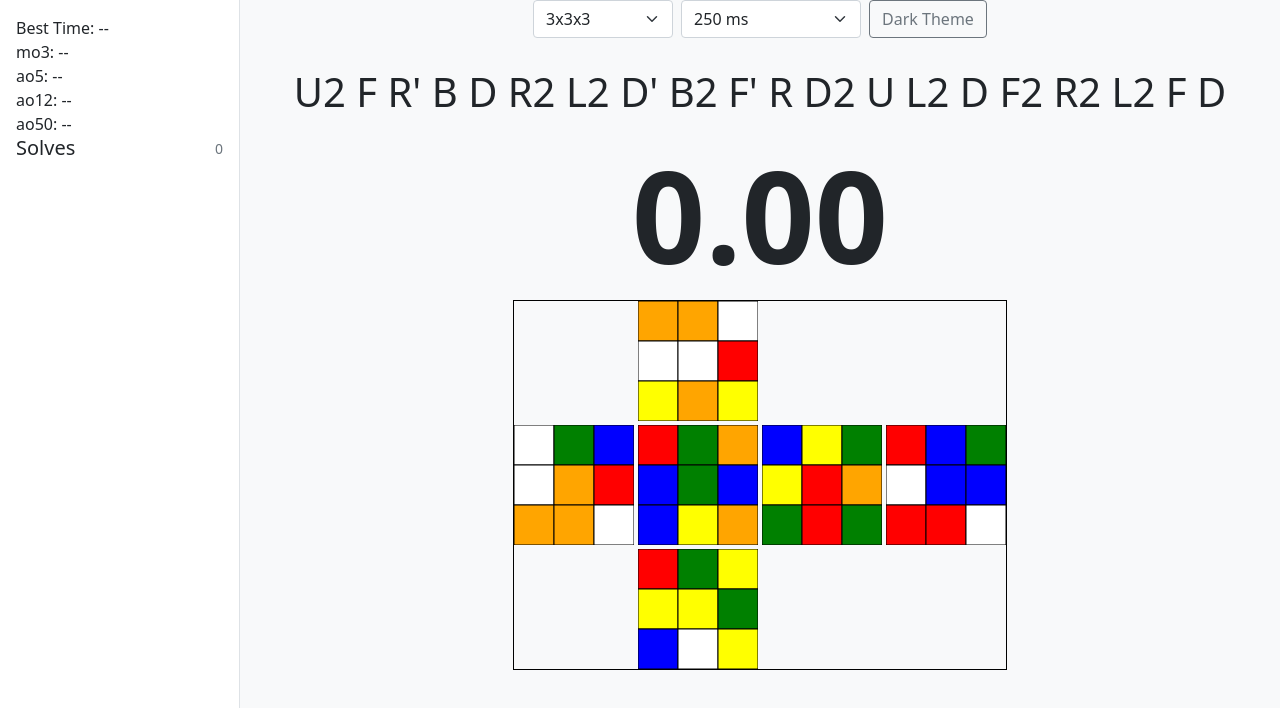
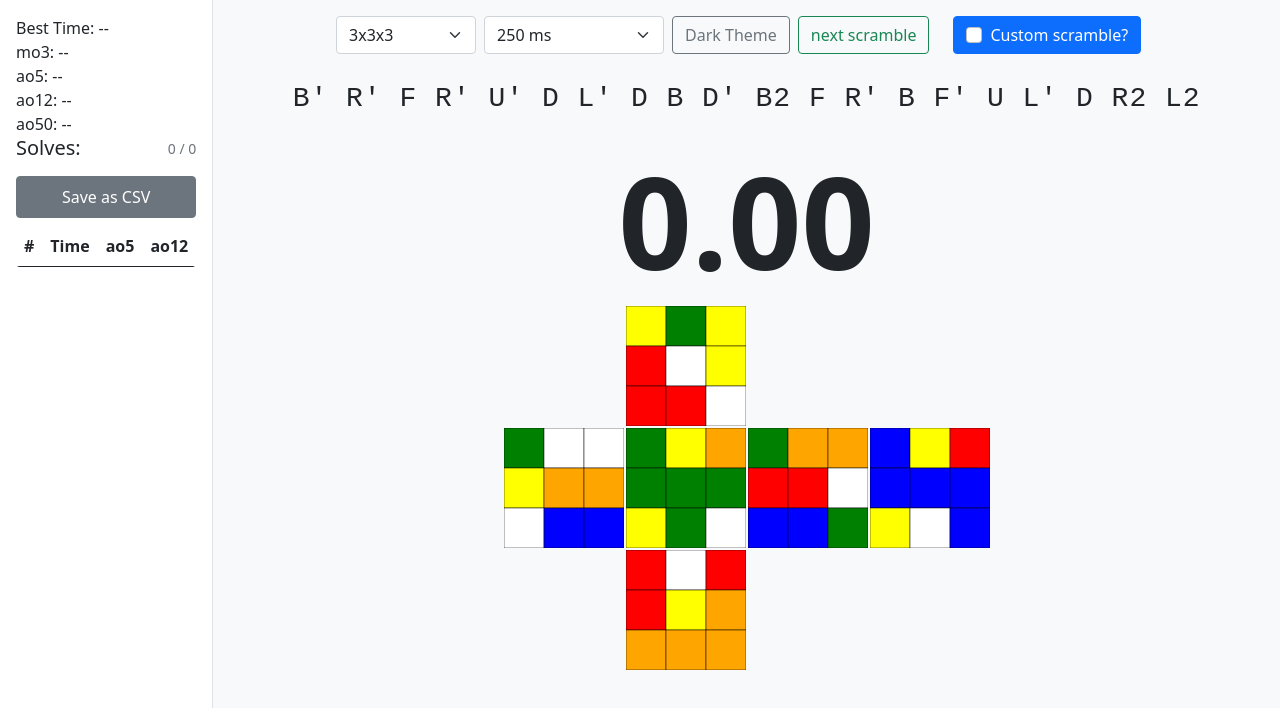
Before and after one commit to Jais-Shreyas/rf-timer, a React (Vite) app: page / in a window 1280 px wide. Shown: the top 708 px of the page. Built offline with nearby package versions, Linux system fonts and the light colour scheme.

Commit message:
Fixed scramble showcase for 2*2, and several visuals, and times table

```diff
--- a/src/CubeSVG.tsx
+++ b/src/CubeSVG.tsx
@@ -5,6 +5,7 @@ type CubeFaceColors = string[][];
 interface CubeSVGProps {
   faceColors: CubeFaceColors;
   size?: number;
+  mode?: number;
 }
 
 const colorMap = new Map<string, string>([
@@ -17,12 +18,12 @@ const colorMap = new Map<string, string>([
   [" ", "transparent"],
 ]);
 
-const CubeSVG: React.FC<CubeSVGProps> = ({ faceColors, size = 30 }) => {
+const CubeSVG: React.FC<CubeSVGProps> = ({ faceColors, size = 30, mode = 3 }) => {
   return (
     <svg
-      width={size * 3}
-      height={size * 3}
-      viewBox={`0 0 ${size * 3} ${size * 3}`}
+      width={size * mode}
+      height={size * mode}
+      viewBox={`0 0 ${size * mode} ${size * mode}`}
     >
       {faceColors.map((row, i) =>
         row.map((color, j) => (
@@ -34,7 +35,7 @@ const CubeSVG: React.FC<CubeSVGProps> = ({ faceColors, size = 30 }) => {
             height={size}
             fill={colorMap.get(color) || "gray"}
             stroke="black"
-            strokeWidth={faceColors[i][j] !== " " ? 1 : 0}
+            strokeWidth={faceColors[i][j] !== " " ? 0.5 : 0}
           />
         ))
       )}
--- a/src/Scramble.tsx
+++ b/src/Scramble.tsx
@@ -1,4 +1,4 @@
-const moves = ["R ", "R\'", "R2", "L ", "L\'", "L2", "F ", "F\'", "F2", "U ", "U\'", "U2", "B ", "B\'", "B2", "D ", "D\'", "D2"];
+const moves = ["R ", "R\'", "R2", "L ", "L\'", "L2", "F ", "F\'", "F2", "B ", "B\'", "B2", "U ", "U\'", "U2", "D ", "D\'", "D2"];
 
 const Scramble = (type: number) => {
   var n = 0;
@@ -11,18 +11,33 @@ const Scramble = (type: number) => {
   let generatedScramble = [];
   generatedScramble[0] = Math.floor(Math.random() * 18);
   generatedScramble[1] = Math.floor(Math.random() * 18);
+  if (type == 2) {
+    while (Math.floor(generatedScramble[1] / 6) === Math.floor(generatedScramble[0] / 6)) {
+      generatedScramble[1] = Math.floor(Math.random() * 18);
+    }
+  } else if (type == 3) {
     while (Math.floor(generatedScramble[1] / 3) === Math.floor(generatedScramble[0] / 3)) {
       generatedScramble[1] = Math.floor(Math.random() * 18);
     }
+  }
   for (let i = 2; i < n; i++) {
     generatedScramble[i] = Math.floor(Math.random() * 18);
-    if (Math.floor(generatedScramble[i] / 3) === Math.floor(generatedScramble[i - 1] / 3)) {
+    if (type == 2) {
+      if (Math.floor(generatedScramble[i] / 6) === Math.floor(generatedScramble[i - 1] / 6)) {
+        // avoid R2 L
         i--;
         continue;
       }
-    if (Math.floor(generatedScramble[i] / 6) === Math.floor(generatedScramble[i - 2] / 6)) {
+    } else if (type == 3) {
+      if (Math.floor(generatedScramble[i] / 3) === Math.floor(generatedScramble[i - 1] / 3)) {
+        // this stops R R2, R L is allowed
         i--;
         continue;
+      } else if ((Math.floor(generatedScramble[i] / 6) === Math.floor(generatedScramble[i - 1] / 6) && Math.floor(generatedScramble[i - 1] / 6) === Math.floor(generatedScramble[i - 2] / 6))) {
+        // this stops R L R2
+        i--;
+        continue;
+      }
     }
   }
   return generatedScramble.map(index => moves[index]);
@@ -50,7 +65,7 @@ function swap<T>(arr: T[][], x1: number, y1: number, x2: number, y2: number): vo
 }
 
 
-const getScrambledCube = (scramble: string[]): string[][][] => {
+const getScrambledCube = (scramble: string[], mode: number = 3): string[][][] => {
   var AllFaces: string[][] = [
     [" ", " ", " ", "W", "W", "W", " ", " ", " ", " ", " ", " "],
     [" ", " ", " ", "W", "W", "W", " ", " ", " ", " ", " ", " "],
@@ -112,15 +127,50 @@ const getScrambledCube = (scramble: string[]): string[][][] => {
       }
     }
   });
+  if (mode == 2) {
+    const topFace: string[][] = [
+      [AllFaces[0][3], AllFaces[0][5]],
+      [AllFaces[2][3], AllFaces[2][5]]
+    ];
+    const leftFace: string[][] = [
+      [AllFaces[3][0], AllFaces[3][2]],
+      [AllFaces[5][0], AllFaces[5][2]]
+    ];
+    const frontFace: string[][] = [
+      [AllFaces[3][3], AllFaces[3][5]],
+      [AllFaces[5][3], AllFaces[5][5]]
+    ];
+    const rightFace: string[][] = [
+      [AllFaces[3][6], AllFaces[3][8]],
+      [AllFaces[5][6], AllFaces[5][8]]
+    ];
+    const backFace: string[][] = [
+      [AllFaces[3][9], AllFaces[3][11]],
+      [AllFaces[5][9], AllFaces[5][11]]
+    ];
+    const downFace: string[][] = [
+      [AllFaces[6][3], AllFaces[6][5]],
+      [AllFaces[8][3], AllFaces[8][5]]
+    ];
+    const blankFace: string[][] = [
+      [" ", " "],
+      [" ", " "]
+    ];
+    const differentFaces: string[][][] = [blankFace, topFace, leftFace, frontFace, rightFace, backFace, downFace];
+    return differentFaces;
+  } else if (mode == 3) {
     const topFace: string[][] = [AllFaces[0].slice(3, 6), AllFaces[1].slice(3, 6), AllFaces[2].slice(3, 6)];
     const leftFace: string[][] = [AllFaces[3].slice(0, 3), AllFaces[4].slice(0, 3), AllFaces[5].slice(0, 3)];
     const rightFace: string[][] = [AllFaces[3].slice(6, 9), AllFaces[4].slice(6, 9), AllFaces[5].slice(6, 9)];
     const backFace: string[][] = [AllFaces[3].slice(9, 12), AllFaces[4].slice(9, 12), AllFaces[5].slice(9, 12)];
     const frontFace: string[][] = [AllFaces[3].slice(3, 6), AllFaces[4].slice(3, 6), AllFaces[5].slice(3, 6)];
-  const bottomFace: string[][] = [AllFaces[6].slice(3, 6), AllFaces[7].slice(3, 6), AllFaces[8].slice(3, 6)];
-  const differentFaces: string[][][] = [topFace, leftFace, frontFace, rightFace, backFace, bottomFace];
-  console.log(differentFaces);
+    const downFace: string[][] = [AllFaces[6].slice(3, 6), AllFaces[7].slice(3, 6), AllFaces[8].slice(3, 6)];
+    const blankFace: string[][] = [[" ", " ", " "], [" ", " ", " "], [" ", " ", " "]];
+    const differentFaces: string[][][] = [blankFace, topFace, leftFace, frontFace, rightFace, backFace, downFace];
     return differentFaces;
+  } else {
+    return [];
+  }
 };
 
 export { Scramble, getScrambledCube };
--- a/src/Timer.tsx
+++ b/src/Timer.tsx
@@ -1,4 +1,4 @@
-import { useEffect, useState } from "react";
+import { useEffect, useState, useRef } from "react";
 import { Scramble, getScrambledCube } from "./Scramble";
 import CubeSVG from "./CubeSVG";
 import './Timer.css';
@@ -9,6 +9,61 @@ type Solve = {
   verdict: string
 };
 
+type ScrambleInputProps = {
+  scramble: string[];
+  setScramble: (s: string[]) => void;
+};
+
+const ScrambleInput = ({ scramble, setScramble }: ScrambleInputProps) => {
+  const textareaRef = useRef<HTMLTextAreaElement>(null); // define ref
+
+  return (
+    <div className="d-flex justify-content-center">
+      <textarea
+        ref={textareaRef}
+        placeholder="Enter your custom scramble"
+        value={scramble.join(" ")}
+        autoFocus={true}
+        onChange={(e) => {
+          const value = e.target.value.trim();
+          const parsedScramble: string[] = [];
+          for (let ele of value.split("")) {
+            if (["F", "R", "U", "B", "L", "D"].includes(ele)) {
+              parsedScramble.push(ele);
+            } else if (ele === "'" || ele === "2") {
+              if (parsedScramble.length === 0) continue;
+              if (parsedScramble[parsedScramble.length - 1].length === 1) {
+                parsedScramble[parsedScramble.length - 1] += ele;
+              }
+            }
+          }
+          setScramble(parsedScramble);
+          const textarea = e.target;
+          textarea.style.height = "auto";
+          textarea.style.height = textarea.scrollHeight + "px";
+        }}
+        className="text-center shadow-sm"
+        style={{
+          width: "60%",
+          maxWidth: "800px",
+          minWidth: "300px",
+          minHeight: "100px",
+          fontFamily: "monospace",
+          fontSize: "1.25rem",
+          padding: "10px 14px",
+          borderRadius: "12px",
+          border: "2px solid #ccc",
+          transition: "border-color 0.2s ease, box-shadow 0.2s ease",
+          overflow: "hidden",
+        }}
+        onFocus={(e) => (e.target.style.borderColor = "#0d6efd")}
+        onBlur={(e) => (e.target.style.borderColor = "#ccc")}
+      />
+    </div>
+  );
+};
+
+
 export default function Timer() {
   const [time, setTime] = useState<number>(0);
   const [isRunning, setIsRunning] = useState<boolean>(false);
@@ -16,13 +71,18 @@ export default function Timer() {
   const [isReady, setIsReady] = useState<boolean>(false);
   const [hasStopped, setHasStopped] = useState<boolean>(false);
   const [holdTimeout, setHoldTimeout] = useState<number | undefined>(undefined);
-  const [holdDuration, setHoldDuration] = useState<number>(250);
-  const [solveTimes, setSolveTimes] = useState<Solve[][]>(JSON.parse(localStorage.getItem("solveTimes") || "[[], []]"));
-  const [mode, setMode] = useState<number>(3);
+  const [holdDuration, setHoldDuration] = useState<number>(localStorage.getItem("holdDuration") ? Number(localStorage.getItem("holdDuration")) : 250);
+  const [solveTimes, setSolveTimes] = useState<Solve[][]>(() => {
+    const saved = JSON.parse(localStorage.getItem("solveTimes") || "[[], []]");
+    return saved.map((solves: Solve[]) =>
+      solves.map(solve => ({ ...solve, attemptedAt: new Date(solve.attemptedAt) }))
+    );
+  });
+  const [mode, setMode] = useState<number>(localStorage.getItem("mode") ? Number(localStorage.getItem("mode")) : 3);
   const [scramble, setScramble] = useState<string[]>(Scramble(mode));
-  const [faces, setFaces] = useState<string[][][]>(() => getScrambledCube(scramble));
+  const [faces, setFaces] = useState<string[][][]>(() => getScrambledCube(scramble, mode));
   const [isSeeingSolve, setIsSeeingSolve] = useState<number>(-1);
-  const blankFace = [[" ", " ", " "], [" ", " ", " "], [" ", " ", " "]];
+  const [isUsingCustomScramble, setIsUsingCustomScramble] = useState<boolean>(false);
 
   useEffect(() => {
     let interval: number | undefined;
@@ -41,6 +101,9 @@ export default function Timer() {
 
   useEffect(() => {
     const handleKeyDown = (e: KeyboardEvent) => {
+      const tag = (e.target as HTMLElement).tagName.toLowerCase();
+      if (tag === "input" || tag === "textarea") return;
+
       if (isSeeingSolve !== -1) return;
       if (e.code === "Space") {
         e.preventDefault();
@@ -146,14 +209,17 @@ export default function Timer() {
     return bestTime === Infinity ? "--" : formatTime(bestTime);
   };
 
-  const ao = (n: number): string => {
-    var lastNSolves = solveTimes[mode - 2].slice(-n);
+  const ao = (n: number, timeList: Solve[]): string => {
+    console.log("timeList", timeList);
+    var lastNSolves = timeList.slice(-n);
+    console.log("lastNSolves", lastNSolves);
     if (lastNSolves.length < n) return "--";
     var dnfs = lastNSolves.filter(solve => solve.verdict === "DNF").length;
     if (dnfs >= 2) return "DNF";
     var times = lastNSolves.map(solve => solve.verdict === "DNF" ? Infinity : solve.solveTime + 2000 * (solve.verdict === "+2" ? 1 : 0)).sort((a, b) => a - b);
     var sum = times.slice(1, n - 1).reduce((a, b) => a + b);
     var average = sum / (n - 2);
+    console.log(average);
     return formatTime(average);
   }
 
@@ -201,7 +267,7 @@ export default function Timer() {
   const effectiveTextColor = theme === 'dark' ? 'text-light' : 'text-dark';
 
   useEffect(() => {
-    setFaces(getScrambledCube(scramble));
+    setFaces(getScrambledCube(scramble, mode));
   }, [scramble]);
 
   const updateStatus = (index: number, status: string) => {
@@ -213,69 +279,117 @@ export default function Timer() {
     });
   }
 
+  const downloadCSV = () => {
+    const headers = ["Attempted At", "Solve Time", "Scramble", "Verdict"];
+    const rows = solveTimes[mode - 2].slice().reverse().map(solve => [
+      new Date(solve.attemptedAt).toLocaleString("en-IN", { timeZone: "Asia/Kolkata" }).split(',').join(''),
+      formatTime(solve.solveTime),
+      solve.scramble.join(" "),
+      solve.verdict
+    ]);
+    console.log(rows);
+    const csvContent = [headers, ...rows]
+      .map(e => e.join(","))
+      .join("\n");
+
+    const blob = new Blob([csvContent], { type: "text/csv;charset=utf-8;" });
+    const url = URL.createObjectURL(blob);
+    const link = document.createElement("a");
+    link.href = url;
+    link.setAttribute("download", `solves_${new Date().toLocaleString("en-IN", { timeZone: "Asia/Kolkata" }).split(', ').join('_').split(' ').join('')}.csv`);
+    document.body.appendChild(link);
+    link.click();
+    document.body.removeChild(link);
+  };
+
   return (
     <div className={`d-flex align-items-stretch min-vh-100 transition-colors ${backgroundClass}`}>
       <aside
         className={`p-3 border-end h-80 ${theme === 'dark' ? 'bg-dark text-light border-dark' : 'bg-white text-dark'}`}
-        style={{ width: 240, display: "flex", flexDirection: "column", height: "100vh" }}
+        style={{ width: 'auto', display: "flex", flexDirection: "column", height: "100vh" }}
       >
         <div className={effectiveTextColor}>Best Time: {bestTime()}</div>
         <div className={effectiveTextColor}>mo3: {mo3()}</div>
-        <div className={effectiveTextColor}>ao5: {ao(5)}</div>
-        <div className={effectiveTextColor}>ao12: {ao(12)}</div>
-        <div className={effectiveTextColor}>ao50: {ao(50)}</div>
+        <div className={effectiveTextColor}>ao5: {ao(5, solveTimes[mode - 2])}</div>
+        <div className={effectiveTextColor}>ao12: {ao(12, solveTimes[mode - 2])}</div>
+        <div className={effectiveTextColor}>ao50: {ao(50, solveTimes[mode - 2])}</div>
 
         <div className="d-flex justify-content-between align-items-center mb-3">
-          <h5 className={`mb-0 ${effectiveTextColor}`}>Solves</h5>
-          <small className={`text-muted ${effectiveTextColor}`}>{solveTimes[mode - 2].length}</small>
+          <h5 className={`mb-0 ${effectiveTextColor}`}>Solves:</h5>
+          <small
+            className={`text-muted ${effectiveTextColor}`}>
+            {solveTimes[mode - 2].filter(attempt => attempt.verdict !== "DNF").length} / {solveTimes[mode - 2].length}
+          </small>
         </div>
+        <button className="mb-2 btn btn-secondary py-2"
+          onClick={downloadCSV}
+        >
+          Save as CSV
+        </button>
 
         <div
-          className="list-group flex-grow-1"
+          className="list-group"
           style={{
-            overflowY: "auto",
+            scrollbarWidth: "none",
             msOverflowStyle: "none",
-            scrollbarWidth: "none"
+            overflowY: "hidden",
           }}
         >
-          {solveTimes[mode - 2].slice().reverse().map((element, revIndex) => (
-            <button
-              key={revIndex}
-              type="button"
-              className={`list-group-item list-group-item-action d-flex justify-content-between align-items-center ${theme === 'dark' ? 'bg-transparent text-light' : ''}`}
-              onClick={() => setIsSeeingSolve(solveTimes[mode - 2].length - revIndex - 1)}
-            >
-              <small className="text-muted">#{solveTimes[mode - 2].length - revIndex}</small>
-              <span className={effectiveTextColor}>{element.verdict === "DNF" ? "DNF" : formatTime(element.solveTime + 2000 * (element.verdict === "+2" ? 1 : 0))}{element.verdict === "+2" ? "+" : ""}</span>
-              <small
-                className="text-danger ms-3 glow-hover"
-                style={{ cursor: "pointer" }}
-                onClick={(e) => {
-                  e.stopPropagation();
-                  setSolveTimes(prev => {
-                    const updated = [...prev];
-                    const originalIndex = updated[mode - 2].length - 1 - revIndex;
-                    updated[mode - 2] = updated[mode - 2].filter((_, i) => i !== originalIndex);
-                    localStorage.setItem("solveTimes", JSON.stringify(updated));
-                    return updated;
-                  });
-                }}
-              >
-                &times;
-              </small>
-            </button>
-          ))}
+          <div className="table-responsive">
+            <style>
+              {`.table-responsive::-webkit-scrollbar {display: none;}`}
+            </style>
+            <table className={`table table-hover align-middle text-center mb-0 ${theme === 'dark' ? 'table-dark' : ''}`}>
+              <thead>
+                <tr>
+                  <th scope="col" style={{ width: "10%" }}>#</th>
+                  <th scope="col" style={{ width: "30%" }}>Time</th>
+                  <th scope="col" style={{ width: "30%" }}>ao5</th>
+                  <th scope="col" style={{ width: "30%" }}>ao12</th>
+                </tr>
+              </thead>
+              <tbody>
+                {[...solveTimes[mode - 2]].reverse().map((element, revIndex) => {
+                  const originalIndex = solveTimes[mode - 2].length - revIndex - 1;
+                  const timeDisplay = element.verdict === "DNF"
+                    ? "DNF"
+                    : formatTime(element.solveTime + 2000 * (element.verdict === "+2" ? 1 : 0)) +
+                    (element.verdict === "+2" ? "+" : "");
+                  const ao5Display = ao(5, solveTimes[mode - 2].slice(0, originalIndex + 1));
+                  const ao12Display = ao(12, solveTimes[mode - 2].slice(0, originalIndex + 1));
+
+                  return (
+                    <tr
+                      key={revIndex}
+                      className="table-row-hover"
+                      style={{ cursor: "pointer" }}
+                      onClick={() => setIsSeeingSolve(originalIndex)}
+                    >
+                      <td className="text-muted">#{solveTimes[mode - 2].length - revIndex}</td>
+                      <td className={effectiveTextColor}>{timeDisplay}</td>
+                      <td className={effectiveTextColor}>{ao5Display}</td>
+                      <td className={effectiveTextColor}>{ao12Display}</td>
+                    </tr>
+                  );
+                })}
+              </tbody>
+            </table>
+          </div>
+
         </div>
       </aside>
 
 
-      <main className="flex-grow-1 d-flex flex-column align-items-center h-100 overflow-auto">
+      <main className="mt-3 flex-grow-1 d-flex flex-column align-items-center h-100 overflow-auto">
         <div className="mb-4 text-center d-flex gap-2">
           <select
             className="form-select"
             style={{ width: 140 }}
             value={mode}
-            onChange={(e) => setMode(Number(e.target.value))}
+            onChange={(e) => {
+              setMode(Number(e.target.value));
+              localStorage.setItem("mode", e.target.value);
+            }}
           >
             <option value={2}>2x2x2</option>
             <option value={3}>3x3x3</option>
@@ -284,7 +398,10 @@ export default function Timer() {
             className="form-select"
             style={{ width: 180 }}
             value={holdDuration}
-            onChange={(e) => setHoldDuration(Number(e.target.value))}
+            onChange={(e) => {
+              setHoldDuration(Number(e.target.value));
+              localStorage.setItem("holdDuration", e.target.value);
+            }}
           >
             <option value={250}>250 ms</option>
             <option value={500}>500 ms</option>
@@ -296,9 +413,45 @@ export default function Timer() {
           <button type="button" className="btn btn-outline-secondary" onClick={toggleTheme}>
             {theme === 'dark' ? 'Light' : 'Dark'} Theme
           </button>
+          <button type="button" className="btn btn-outline-success" onClick={() => setScramble(Scramble(mode))}>
+            next scramble
+          </button>
+          <label className="btn btn-primary fs-6 d-inline-flex align-items-center gap-2 mx-3">
+            <input
+              type="checkbox"
+              id="custom"
+              className="form-check-input m-0"
+              onChange={(e) => {
+                const checked = e.target.checked;
+                setIsUsingCustomScramble(checked);
+                if (!checked) {
+                  setScramble(Scramble(mode));
+                } else {
+                  setScramble([]);
+                }
+              }}
+            />
+            Custom scramble?
+          </label>
         </div>
 
-        <div className={`fs-1 text-center mb-3 ${isRunning ? "invisible" : ""}`}>{scramble.join(" ")}</div>
+        <div className={`text-center w-100 mb-4 ${isRunning ? "invisible" : ""}`}>
+          {isUsingCustomScramble ? (
+            <ScrambleInput scramble={scramble} setScramble={setScramble} />
+          ) : (
+            <div
+              className={`fs-3 fw-semibold ${getTextColor()}`}
+              style={{
+                fontFamily: "monospace",
+                letterSpacing: "1px",
+                userSelect: "none",
+              }}
+            >
+              {scramble.join(" ")}
+            </div>
+          )}
+        </div>
+
         <h1 className={`display-1 fw-bold ${getTextColor()}`} style={{ fontSize: "10vw", fontWeight: "bold" }}>
           {formatTime(time)}
         </h1>
@@ -308,24 +461,23 @@ export default function Timer() {
             display: "grid",
             gridTemplateColumns: "repeat(4, auto)",
             gridTemplateRows: "repeat(3, auto)",
-            gap: "4px",
+            gap: "2px",
             width: "fit-content",
-            border: "1px solid black",
           }}
           className={`${isRunning ? "invisible" : ""}`}
         >
-          <CubeSVG faceColors={blankFace} size={40} />
-          <CubeSVG faceColors={faces[0]} size={40} />
-          <CubeSVG faceColors={blankFace} size={40} />
-          <CubeSVG faceColors={blankFace} size={40} />
-          <CubeSVG faceColors={faces[1]} size={40} />
-          <CubeSVG faceColors={faces[2]} size={40} />
-          <CubeSVG faceColors={faces[3]} size={40} />
-          <CubeSVG faceColors={faces[4]} size={40} />
-          <CubeSVG faceColors={blankFace} size={40} />
-          <CubeSVG faceColors={faces[5]} size={40} />
-          <CubeSVG faceColors={blankFace} size={40} />
-          <CubeSVG faceColors={blankFace} size={40} />
+          <CubeSVG faceColors={faces[0]} size={40} mode={mode} />
+          <CubeSVG faceColors={faces[1]} size={40} mode={mode} />
+          <CubeSVG faceColors={faces[0]} size={40} mode={mode} />
+          <CubeSVG faceColors={faces[0]} size={40} mode={mode} />
+          <CubeSVG faceColors={faces[2]} size={40} mode={mode} />
+          <CubeSVG faceColors={faces[3]} size={40} mode={mode} />
+          <CubeSVG faceColors={faces[4]} size={40} mode={mode} />
+          <CubeSVG faceColors={faces[5]} size={40} mode={mode} />
+          <CubeSVG faceColors={faces[0]} size={40} mode={mode} />
+          <CubeSVG faceColors={faces[6]} size={40} mode={mode} />
+          <CubeSVG faceColors={faces[0]} size={40} mode={mode} />
+          <CubeSVG faceColors={faces[0]} size={40} mode={mode} />
         </div>
 
       </main>
@@ -342,12 +494,21 @@ export default function Timer() {
             onClick={(e) => e.stopPropagation()}
           >
             <div
-              className="fs-2 text-danger"
               onClick={() => setIsSeeingSolve(-1)}
-              style={{ cursor: 'pointer' }}
+              className="d-flex justify-content-center align-items-center fs-1 text-danger mb-2 rounded-circle"
+              style={{
+                width: '40px',
+                height: '40px',
+                cursor: 'pointer',
+                transition: 'all 0.2s',
+              }}
+              title="Close"
+              onMouseEnter={(e) => (e.currentTarget.style.transform = 'scale(1.2)')}
+              onMouseLeave={(e) => (e.currentTarget.style.transform = 'scale(1)')}
             >
               &times;
             </div>
+
             <h2
               style={{
                 fontFamily: "monospace",
@@ -356,13 +517,46 @@ export default function Timer() {
               }}
               className="text-monospace"
             >
-              {`Solve No. ${isSeeingSolve + 1}  Verdict:`}
-              <select value={solveTimes[mode - 2][isSeeingSolve].verdict} onChange={(e) => updateStatus(isSeeingSolve, e.target.value)}>
-                <option value="OK">OK</option>
-                <option value="DNF">DNF</option>
-                <option value="+2">+2</option>
-              </select>
-              {`\nTime: ${formatTime(solveTimes[mode - 2][isSeeingSolve].solveTime)}\n${solveTimes[mode - 2][isSeeingSolve].scramble.join(" ")}`}
+              {`Solve No. ${isSeeingSolve + 1}`}
+              <div className="d-flex align-items-center mb-2" title="Update the verdict">
+                <span className="me-2 fw-medium">Verdict:</span>
+                {["OK", "+2", "DNF"].map((status) => {
+                  const isSelected = solveTimes[mode - 2][isSeeingSolve].verdict === status;
+                  let btnClass = ((status === "OK") ? "btn-success" : ((status === "+2") ? "btn-secondary" : "btn-danger"));
+                  if (!isSelected) {
+                    btnClass = "btn-outline-" + btnClass.split('-')[1];
+                  }
+
+                  return (
+                    <button
+                      key={status}
+                      type="button"
+                      className={`btn me-1 ${btnClass}`}
+                      onClick={() => updateStatus(isSeeingSolve, status)}
+                    >
+                      {status}
+                    </button>
+                  );
+                })}
+                <button
+                  className="btn btn-danger"
+                  onClick={() => {
+                    setSolveTimes(prev => {
+                      const updated = [...prev];
+                      updated[mode - 2] = updated[mode - 2].filter((_, i) => i !== isSeeingSolve);
+                      localStorage.setItem("solveTimes", JSON.stringify(updated));
+                      return updated;
+                    });
+                    setIsSeeingSolve(-1);
+                  }}
+                >
+                  Delete
+                </button>
+              </div>
+
+              {`Attempted At: ${new Date(solveTimes[mode - 2][isSeeingSolve].attemptedAt).toLocaleString("en-IN", { timeZone: "Asia/Kolkata" })}`}
+              {`\nTime: ${formatTime(solveTimes[mode - 2][isSeeingSolve].solveTime)}s`}
+              {`\nScramble: ${solveTimes[mode - 2][isSeeingSolve].scramble.join(" ")}`}
             </h2>
           </div>
         </div>
```
Lines whose indentation alone changed are shown as unchanged.
